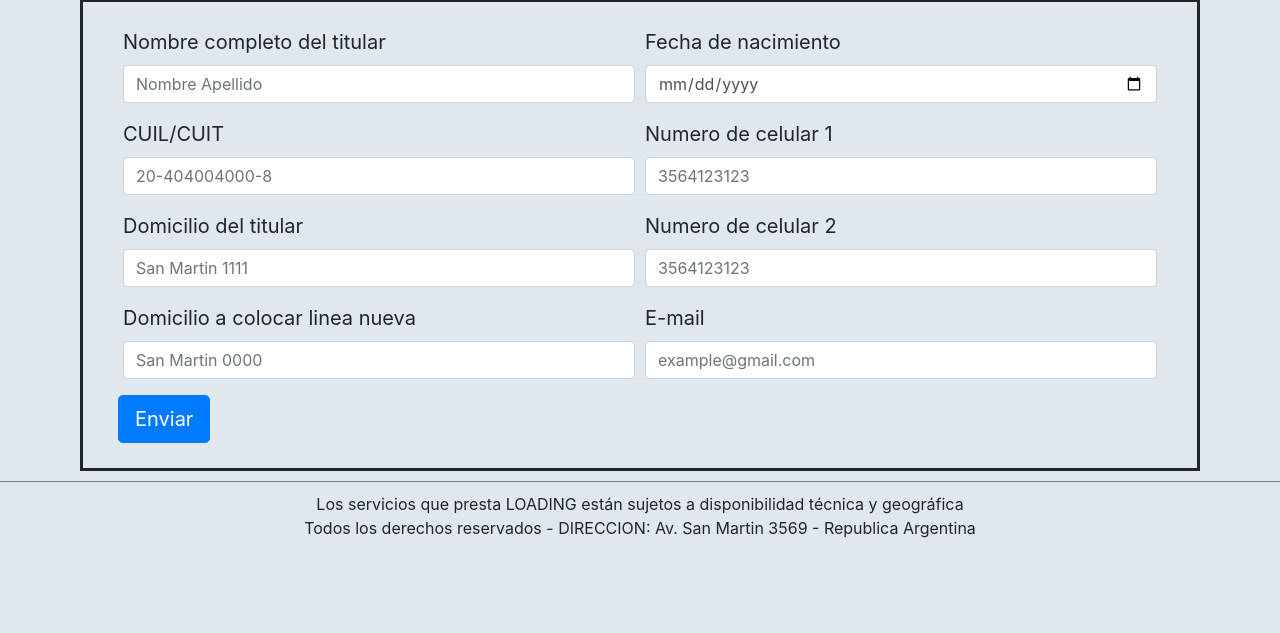
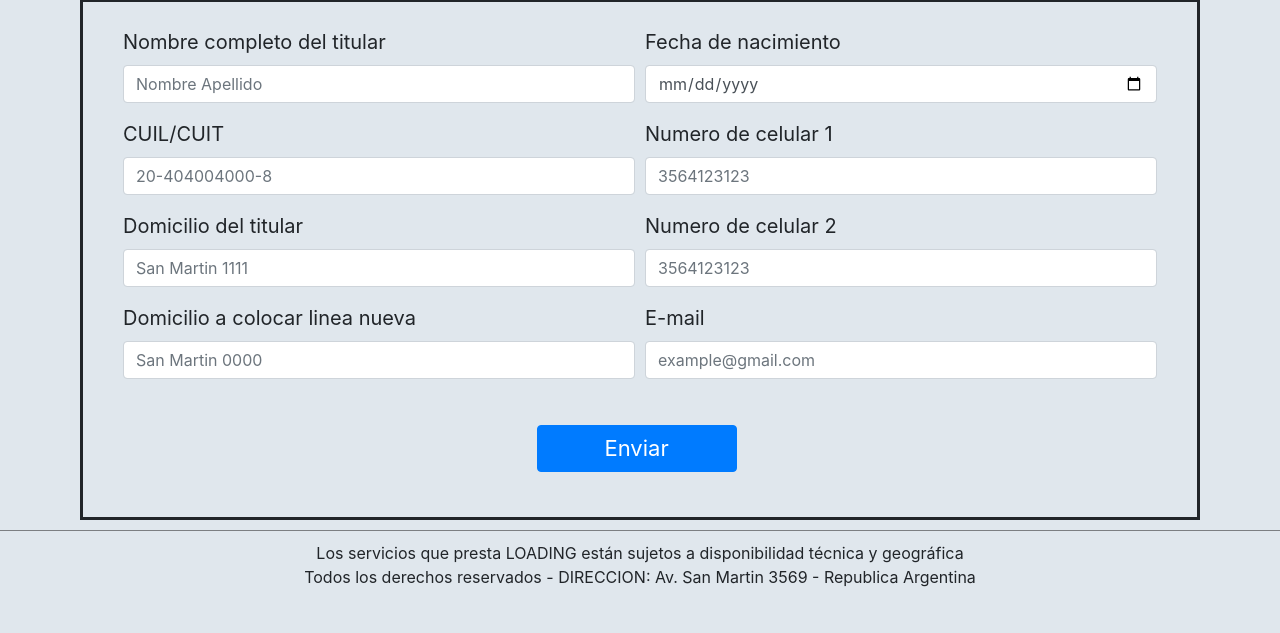
Before and after one commit to LucasRocca/portalCliente, a PHP site: page /html/LineaNueva.html in a window 1280 px wide. Shown: the part 167-800 px from the top of the page. Run offline with PHP 8.4, Linux system fonts and the light colour scheme.

Commit message:
boton enviar

```diff
--- a/css/Index.css
+++ b/css/Index.css
@@ -41,10 +41,10 @@ h1{
     font-size: 20px;
     margin-bottom: 10px;
 }
-/* #btnEnviar{
+#btnEnviar{
     margin-bottom: 20px;
     margin-top: 30px;
     margin-left: 40%;
     width: 200px;
     font-size: 22px;
-} */
+}
--- a/html/LineaNueva.html
+++ b/html/LineaNueva.html
@@ -88,8 +88,8 @@
                     <input type="email" class="form-control" id="validationTooltip02" placeholder="example@gmail.com" required>
                   </div>
                 </div>
-                <div class="form-row">
-                  <button class="btn btn-lg btn-primary" id="btnEnviar" type="submit">Enviar</button>
+                <div>
+                  <button class="btn btn-primary" id="btnEnviar" type="submit">Enviar</button>
                 </div>
             </div>
           </form>
```
